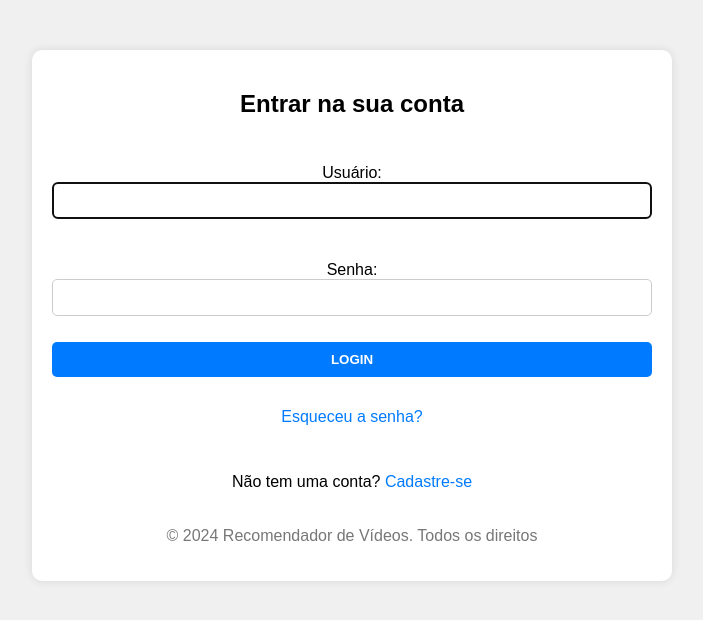
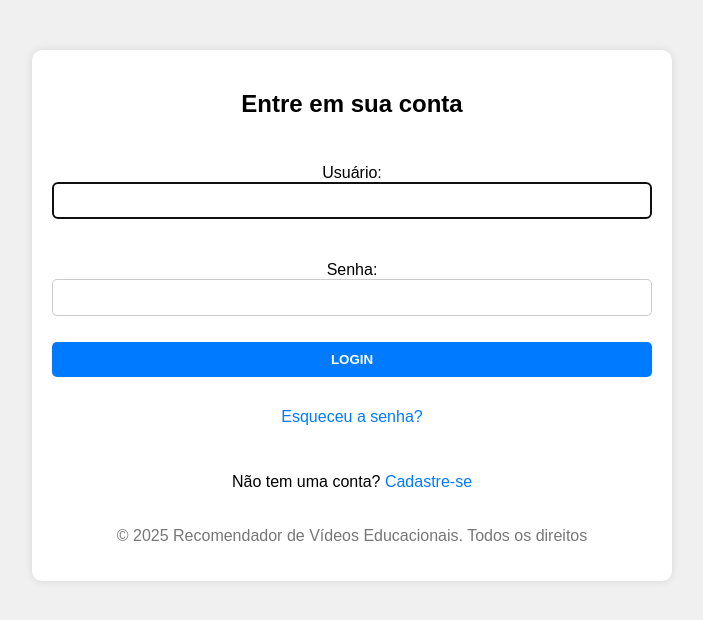
Before and after one commit to GetJose/SR_YT_collab, a Django app: page /accounts/login/ in a window 1280 px wide. Shown: the top 620 px of the page, without its empty margins (288-991 px from the left). Run offline with Django 5.2, Linux system fonts and the light colour scheme.

Commit message:
fixing the templates of the project

```diff
--- a/recomendador_videos/templates/apps/account/login.html
+++ b/recomendador_videos/templates/apps/account/login.html
@@ -4,7 +4,7 @@
 
 {% block content %}
 <div class="form-container">
-    <h2>Entrar na sua conta</h2>
+    <h2>Entre em sua conta</h2>
     <form method="post">
         {% csrf_token %}
         {{ form.as_p }}
--- a/recomendador_videos/templates/base.html
+++ b/recomendador_videos/templates/base.html
@@ -11,7 +11,7 @@
 </head>
 <body>
     <header>
-        <h1> Recomendador de Vídeos</h1>
+       <!-- <h1> Recomendador de Vídeos</h1>-->
         <button class="menu-toggle">☰</button>
         <nav id="menu">
             <ul>
@@ -63,5 +63,5 @@
     {% block scripts %}{% endblock %}
 
     <footer>
-        <p>&copy; 2025 Recomendador de Vídeos. Todos os direitos
+        <p>&copy; 2025 Recomendador de Vídeos Educacionais. Todos os direitos
     </footer>
--- a/recomendador_videos/templates/base_account.html
+++ b/recomendador_videos/templates/base_account.html
@@ -16,7 +16,7 @@
         </main>
 
         <footer>
-            <p>© 2024 Recomendador de Vídeos. Todos os direitos</p>
+            <p>© 2025 Recomendador de Vídeos Educacionais. Todos os direitos</p>
         </footer>
     </div>
 </body>
--- a/recomendador_videos/templates/search_section.html
+++ b/recomendador_videos/templates/search_section.html
@@ -1,5 +1,5 @@
 <section class="search-section">
-    <h2>{{ search_title|default:"Pesquise por palavras-chave." }}</h2>
+   <!-- <h2>{{ search_title|default:"Pesquise por palavras-chave." }}</h2>-->
     <form action="{% url action_url%} " method="GET">
         <input type="text" name="query" value="{{ query|default:'' }}" placeholder="{{ search_placeholder|default:'Oque deseja pesquisar?' }}" required>
         <button type="submit" class="btn btn-primary">Buscar</button>
```
